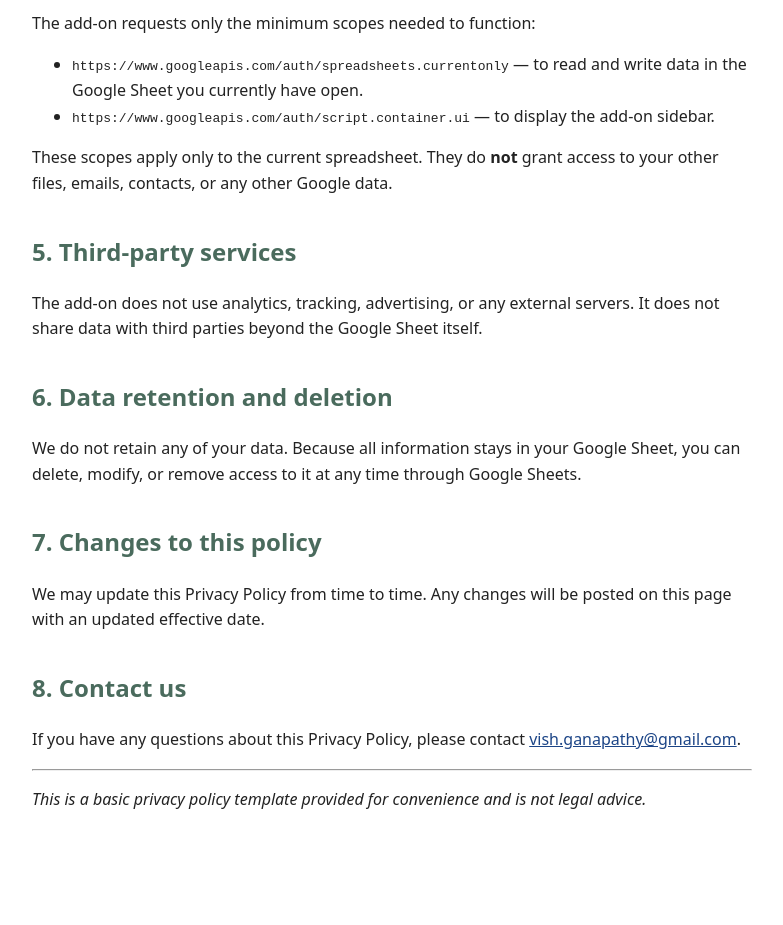
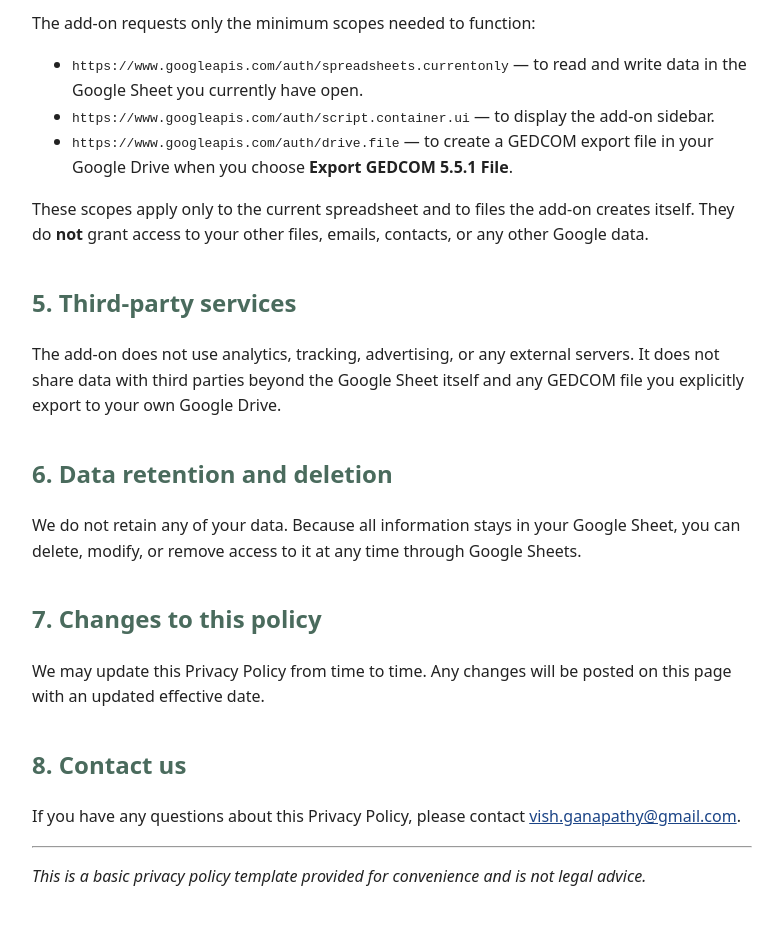
Before and after one commit to evolvedHow/kula, a plain HTML site: page docs/privacy.html in a window 1280 px wide. Shown: the part 860-1785 px from the top of the page, without its empty margins (248-1031 px from the left). Before the commit the page ends 1712 px from the top, so only its background shows below. Drawn offline with Linux system fonts and the light colour scheme.

Commit message:
Reorganise policy files and remove duplicates
- Delete root privacy-policy.md and terms-of-service.md; the canonical
  public-facing pages are docs/privacy.html and docs/terms.html.
- Remove docs/google1508f5c09a2fedff.html because docs/index.html already
  contains the same Google site-verification meta tag.
- Update docs/privacy.html to list the drive.file scope and the GEDCOM
  export behaviour.

No code changes.

```diff
--- a/docs/privacy.html
+++ b/docs/privacy.html
@@ -32,11 +32,12 @@
   <ul>
     <li><code>https://www.googleapis.com/auth/spreadsheets.currentonly</code> — to read and write data in the Google Sheet you currently have open.</li>
     <li><code>https://www.googleapis.com/auth/script.container.ui</code> — to display the add-on sidebar.</li>
+    <li><code>https://www.googleapis.com/auth/drive.file</code> — to create a GEDCOM export file in your Google Drive when you choose <strong>Export GEDCOM 5.5.1 File</strong>.</li>
   </ul>
-  <p>These scopes apply only to the current spreadsheet. They do <strong>not</strong> grant access to your other files, emails, contacts, or any other Google data.</p>
+  <p>These scopes apply only to the current spreadsheet and to files the add-on creates itself. They do <strong>not</strong> grant access to your other files, emails, contacts, or any other Google data.</p>
 
   <h2>5. Third-party services</h2>
-  <p>The add-on does not use analytics, tracking, advertising, or any external servers. It does not share data with third parties beyond the Google Sheet itself.</p>
+  <p>The add-on does not use analytics, tracking, advertising, or any external servers. It does not share data with third parties beyond the Google Sheet itself and any GEDCOM file you explicitly export to your own Google Drive.</p>
 
   <h2>6. Data retention and deletion</h2>
   <p>We do not retain any of your data. Because all information stays in your Google Sheet, you can delete, modify, or remove access to it at any time through Google Sheets.</p>
```
Also changed, not shown: docs/google1508f5c09a2fedff.html (deleted, +0 -1 lines), 2 other files.
